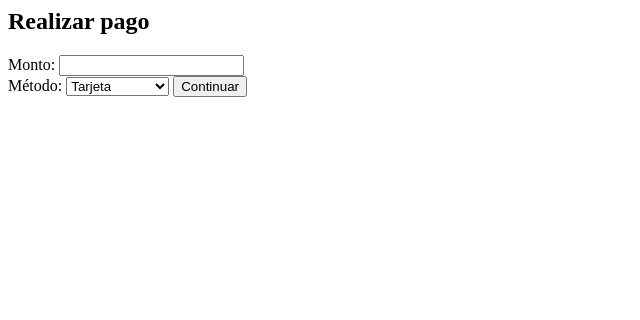
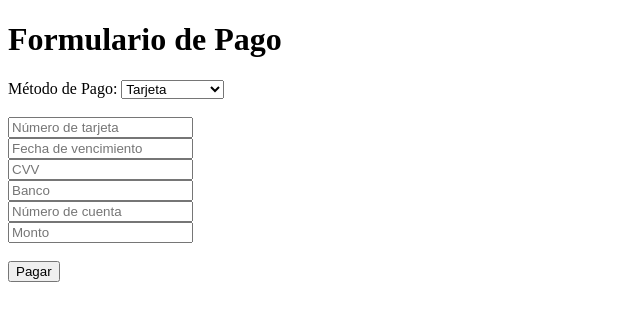
Before and after one commit to Enrique20250/Proyecto-pagos, a plain HTML site: page frontend/pagar.html in a window 1280 px wide. Shown: the whole page, without its empty margins (0-640 px from the left). Drawn offline with Linux system fonts and the light colour scheme.

Commit message:
Update pagar.html

```diff
--- a/frontend/pagar.html
+++ b/frontend/pagar.html
@@ -1,11 +1,32 @@
-<h2>Realizar pago</h2>
-<form id="formPago">
-    Monto: <input type="number" id="monto" required><br>
-    Método:
-    <select id="metodo">
-        <option value="tarjeta">Tarjeta</option>
-        <option value="transferencia">Transferencia</option>
-    </select>
-    <button type="submit">Continuar</button>
-</form>
-<script src="script.js"></script>
+<!DOCTYPE html>
+<html>
+<head>
+    <title>Pagar</title>
+</head>
+<body>
+    <h1>Formulario de Pago</h1>
+    <form id="formPago">
+        <label>Método de Pago:</label>
+        <select id="metodo" name="metodo" required>
+            <option value="tarjeta">Tarjeta</option>
+            <option value="transferencia">Transferencia</option>
+        </select><br><br>
+
+
+        <input type="text" name="numero" placeholder="Número de tarjeta"><br>
+        <input type="text" name="fecha" placeholder="Fecha de vencimiento"><br>
+        <input type="text" name="cvv" placeholder="CVV"><br>
+
+
+        <input type="text" name="banco" placeholder="Banco"><br>
+        <input type="text" name="cuenta" placeholder="Número de cuenta"><br>
+
+        <input type="number" id="monto" name="monto" placeholder="Monto" required><br><br>
+
+        <button type="submit">Pagar</button>
+    </form>
+
+    <div id="resultado"></div>
+      <script src="{{ url_for('static', filename='pagos/script.js') }}"></script>
+</body>
+</html>
```
